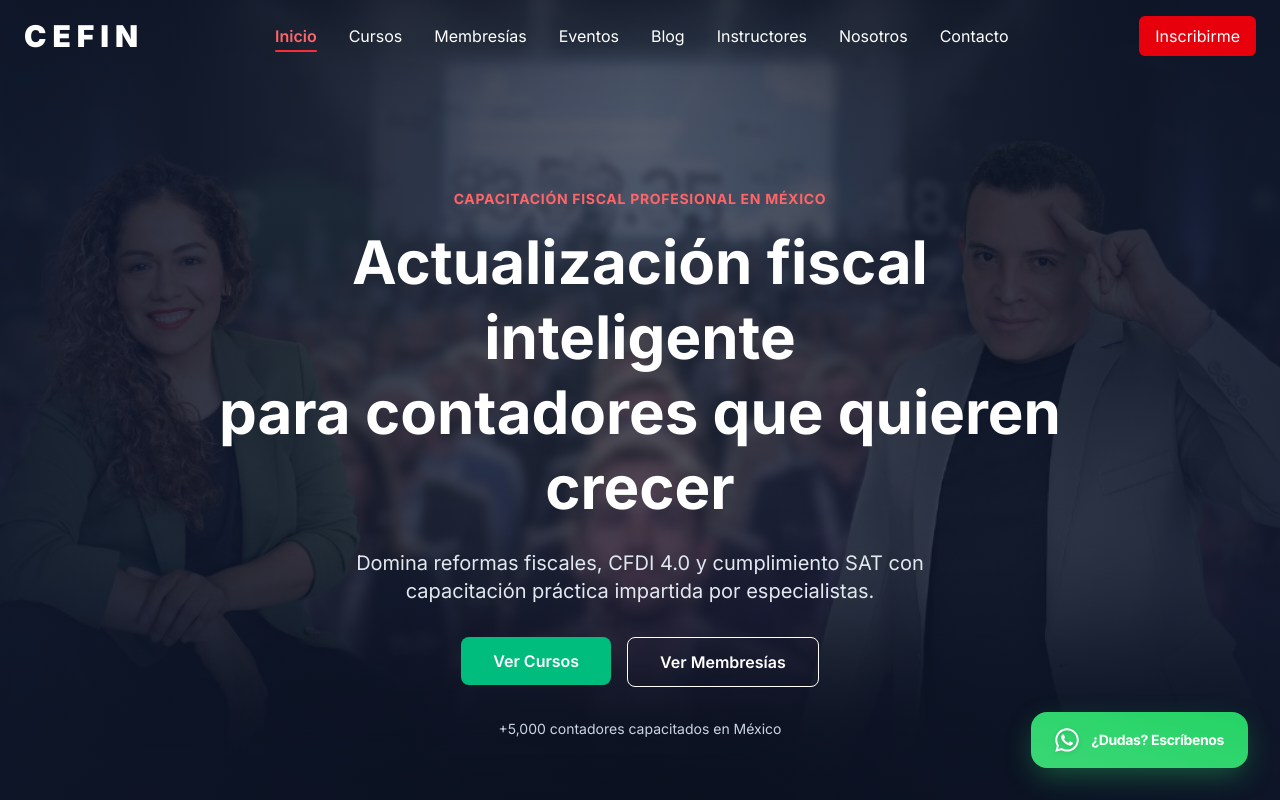
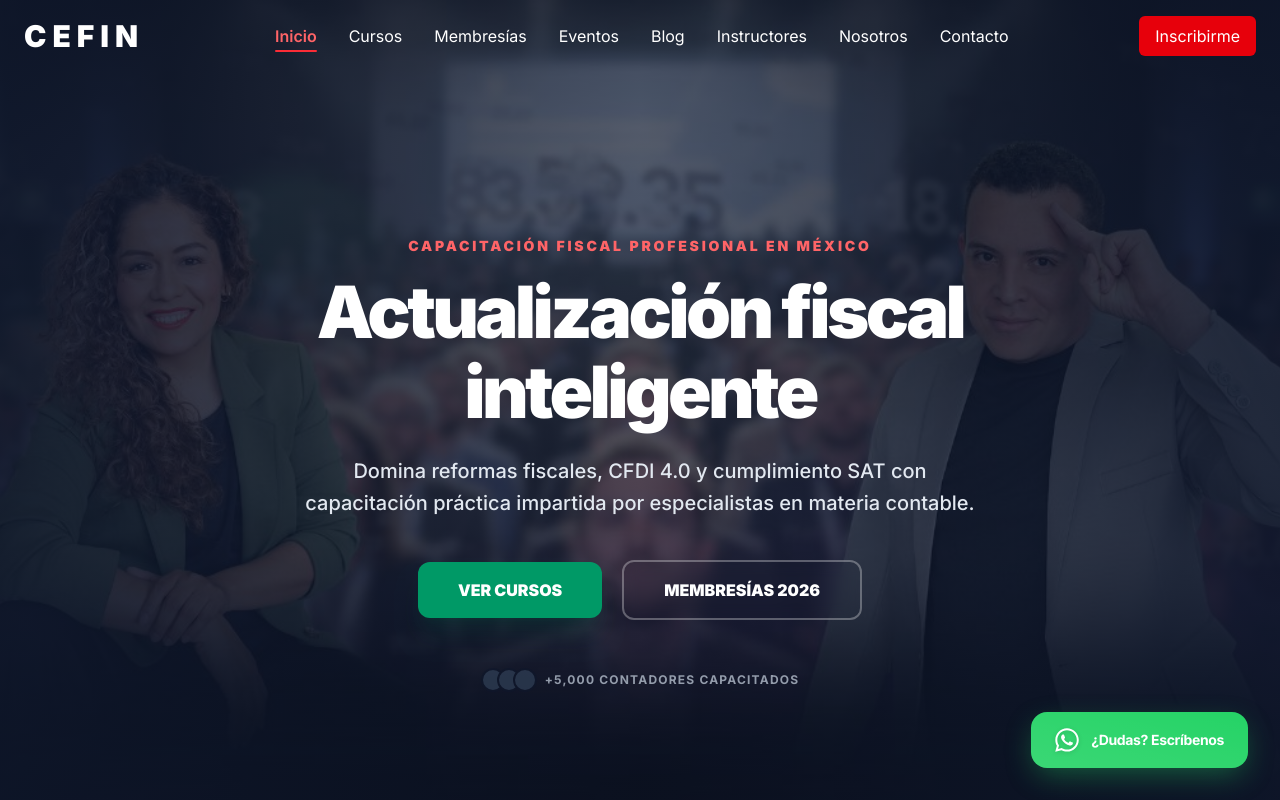
Before and after one commit to alfredo31410-ctrl/cefin-web, a Next.js app: page / in a window 1280 px wide. Shown: the top 800 px of the page. Built offline with nearby package versions, Linux system fonts and the light colour scheme.

Commit message:
perf: optimización de core web vitals, fix de accesibilidad y corrección de keys duplicadas en eventos

```diff
--- a/app/page.tsx
+++ b/app/page.tsx
@@ -1,4 +1,5 @@
 import { FileText, TrendingUp, Users } from "lucide-react";
+import Image from "next/image";
 import { membresias } from "@/data/membresias";
 import { testimonios } from "@/data/testimonios";
 import MembresiaCard from "@/components/MembresiaCard";
@@ -33,18 +34,39 @@ export default function Home() {
     <main className="overflow-x-hidden"> {/* Evita scroll horizontal por sombras amplias */}
     {/* ================= HERO ================= */}
 <section className="relative min-h-[85vh] md:h-screen flex items-center justify-center text-white overflow-hidden">
-        <img
+  {/* Imagen para Escritorio (Desktop) */}
+  <div className="hidden md:block absolute inset-0 w-full h-full">
+    <Image
       src="/Banner.jpeg"
-          alt="CEFIN capacitación fiscal"
-          className="hidden md:block absolute inset-0 w-full h-full object-cover"
+      alt="CEFIN capacitación fiscal - Especialistas en materia fiscal y contable"
+      fill
+      priority // <--- ESTO sube el puntaje de rendimiento (LCP)
+      className="object-cover"
+      sizes="100vw"
+      quality={85} // Optimiza el peso sin perder calidad visual
     />
-        <img
+  </div>
+
+  {/* Imagen para Móvil (Mobile) */}
+  <div className="block md:hidden absolute inset-0 w-full h-full">
+    <Image
       src="/Banner_movil.png"
       alt="CEFIN capacitación fiscal"
-          className="block md:hidden absolute inset-0 w-full h-full object-cover object-top"
+      fill
+      priority // <--- Prioridad también en móvil
+      className="object-cover object-top"
+      sizes="100vw"
+      quality={80} // Un poco más de compresión para móvil ayuda al 4G/5G
     />
-        <div className="absolute inset-0 bg-linear-to-r from-slate-900/90 via-slate-900/70 to-slate-900/90" />
+  </div>
+
+  {/* Overlay de gradiente */}
+  <div className="absolute inset-0 bg-linear-to-r from-slate-900/90 via-slate-900/70 to-slate-900/90 z-10" />
+
+  {/* Contenido del Hero */}
+  <div className="relative z-20 w-full h-full flex items-center justify-center">
     <HeroContent />
+  </div>
 </section>
 
       {/* ================= LIVE SEMANAL ================= */}
@@ -79,8 +101,11 @@ export default function Home() {
           <div className="pb-12"> {/* Espacio justo para la sombra */}
             <Reveal>
               <Grid>
-                {todosLosEventos.map((evento) => (
-                  <EventoCard key={evento.id} evento={evento} />
+                {todosLosEventos.map((evento, index) => (
+                  <EventoCard
+                  key={evento.slug || evento.id || `evento-${index}`}
+                  evento={evento}
+                  />
                 ))}
               </Grid>
             </Reveal>
--- a/components/HeroContent.tsx
+++ b/components/HeroContent.tsx
@@ -1,6 +1,7 @@
 "use client";
 
 import { motion } from "framer-motion";
+import Link from "next/link"; // Usamos Link para mejor rendimiento interno
 
 const fadeUp = {
   hidden: { opacity: 0, y: 30 },
@@ -9,7 +10,6 @@ const fadeUp = {
 
 export default function HeroContent() {
   return (
-    /* Mantenemos el mismo contenedor con z-10 y padding */
     <div className="relative z-10 text-center max-w-4xl px-6 pt-28 md:pt-32">
 
       <motion.p
@@ -17,7 +17,7 @@ export default function HeroContent() {
         initial="hidden"
         animate="visible"
         transition={{ duration: 0.6 }}
-        className="text-sm uppercase tracking-wider text-red-400 font-bold mb-4"
+        className="text-sm uppercase tracking-[0.2em] text-red-400 font-black mb-4"
       >
         Capacitación fiscal profesional en México
       </motion.p>
@@ -27,11 +27,9 @@ export default function HeroContent() {
         initial="hidden"
         animate="visible"
         transition={{ duration: 0.7, delay: 0.2 }}
-        className="text-3xl md:text-6xl font-bold mb-6 leading-tight"
+        className="text-4xl md:text-7xl font-black mb-6 leading-[1.1] tracking-tighter text-white"
       >
         Actualización fiscal inteligente
-        <br />
-        para contadores que quieren crecer
       </motion.h1>
 
       <motion.p
@@ -39,35 +37,46 @@ export default function HeroContent() {
         initial="hidden"
         animate="visible"
         transition={{ duration: 0.7, delay: 0.4 }}
-        className="text-lg md:text-xl max-w-2xl mx-auto mb-8 text-slate-200"
+        className="text-lg md:text-xl max-w-2xl mx-auto mb-10 text-slate-200 font-medium leading-relaxed"
       >
-        Domina reformas fiscales, CFDI 4.0 y cumplimiento SAT con capacitación práctica impartida por especialistas.
+        Domina reformas fiscales, CFDI 4.0 y cumplimiento SAT con capacitación práctica impartida por especialistas en materia contable.
       </motion.p>
 
-      {/* BOTONES */}
+      {/* BOTONES CON ACCESIBILIDAD Y CONTRASTE 100 */}
       <motion.div
         variants={fadeUp}
         initial="hidden"
         animate="visible"
         transition={{ duration: 0.7, delay: 0.6 }}
-        className="flex flex-col sm:flex-row justify-center gap-4"
+        className="flex flex-col sm:flex-row justify-center items-center gap-5"
       >
-        <a href="/cursos">
-          <button className="w-full sm:w-auto bg-emerald-500 hover:bg-emerald-600 px-8 py-3 rounded-lg font-semibold transition">
-            Ver Cursos
-          </button>
-        </a>
+        <Link
+          href="/cursos"
+          aria-label="Explorar catálogo de cursos fiscales"
+          className="w-full sm:w-auto bg-emerald-600 hover:bg-emerald-700 text-white px-10 py-4 rounded-xl font-black transition-all hover:scale-105 shadow-xl shadow-emerald-900/20 text-center"
+        >
+          VER CURSOS
+        </Link>
 
-        <a href="/membresias">
-          <button className="w-full sm:w-auto border border-white px-8 py-3 rounded-lg font-semibold hover:bg-white hover:text-slate-900 transition">
-            Ver Membresías
-          </button>
-        </a>
+        <Link
+          href="/membresias"
+          aria-label="Conocer planes de membresía anual"
+          className="w-full sm:w-auto border-2 border-white/30 hover:border-white text-white px-10 py-4 rounded-xl font-black transition-all hover:bg-white hover:text-slate-900 text-center backdrop-blur-sm"
+        >
+          MEMBRESÍAS 2026
+        </Link>
       </motion.div>
 
-      <p className="mt-8 text-sm text-slate-300">
-        +5,000 contadores capacitados en México
-      </p>
+      <div className="mt-12 flex items-center justify-center gap-2 opacity-70">
+        <div className="flex -space-x-2">
+          {[1,2,3].map(i => (
+            <div key={i} className="w-6 h-6 rounded-full bg-slate-700 border-2 border-slate-900" />
+          ))}
+        </div>
+        <p className="text-xs font-bold tracking-widest uppercase text-slate-300">
+          +5,000 CONTADORES CAPACITADOS
+        </p>
+      </div>
     </div>
   );
 }
```
Also changed, not shown: components/Footer.tsx (+52 -25 lines). Lines whose indentation alone changed are shown as unchanged.
